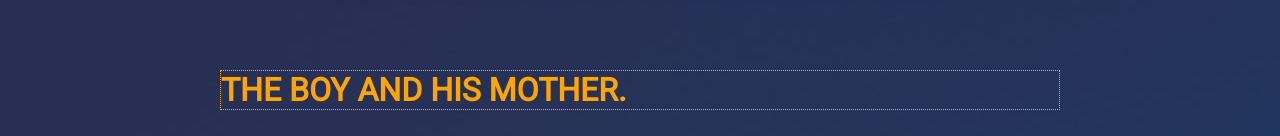
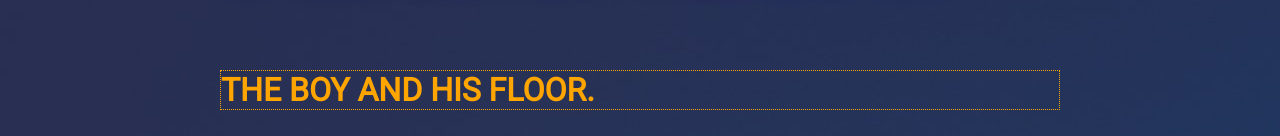
Before and after one commit to crumsss/B3_project_fables, a plain HTML site: page index.html in a window 1280 px wide. Shown: the part 187-323 px from the top of the page. Drawn offline with Linux system fonts and the light colour scheme; a web font is replaced by a local one.

Commit message:
floor better than mother

```diff
--- a/index.html
+++ b/index.html
@@ -17,7 +17,7 @@
 
     <h1>Fable of esope</h1>
 
-    <h2>THE BOY AND HIS MOTHER.</h2>
+    <h2>THE BOY AND HIS FLOOR.</h2>
 
     <p1>A little Boy having stolen a book from one of his school-fellows,
     took it to his Mother, who, instead of correcting him, praised his
```
